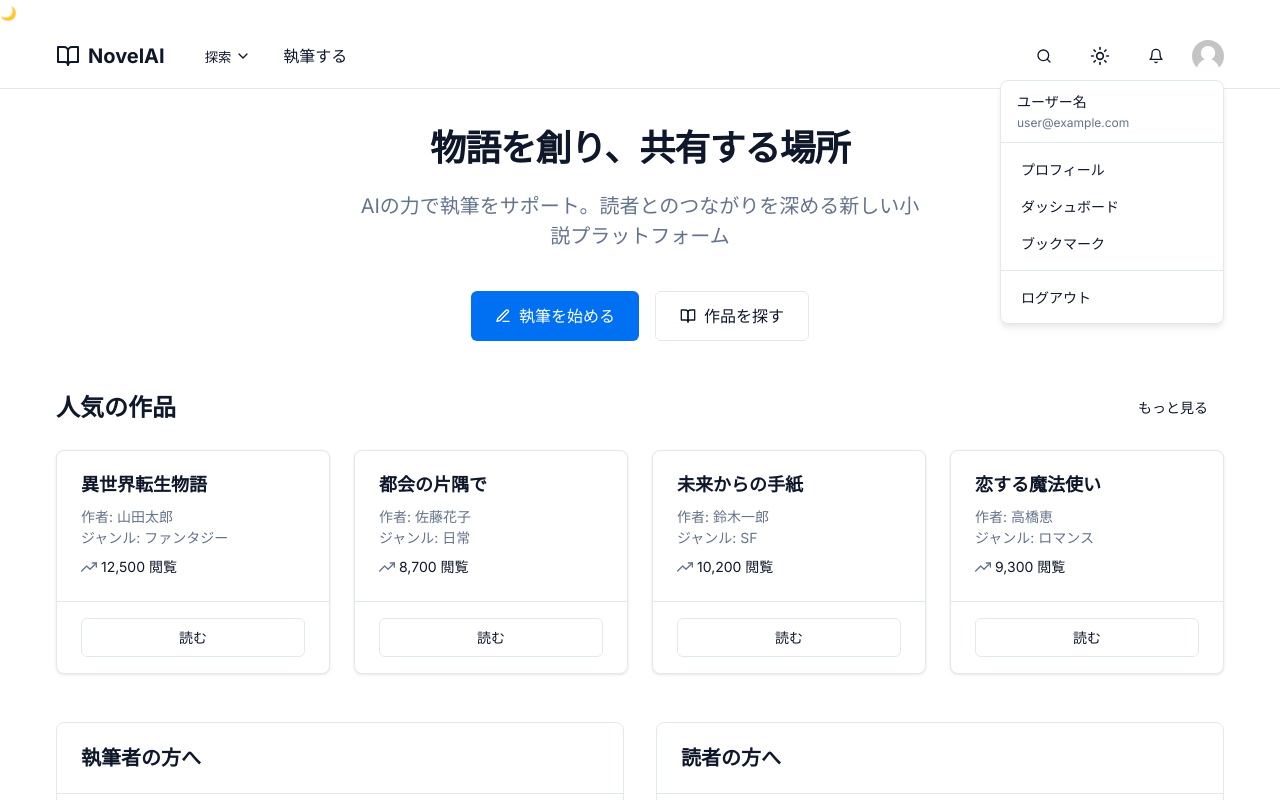
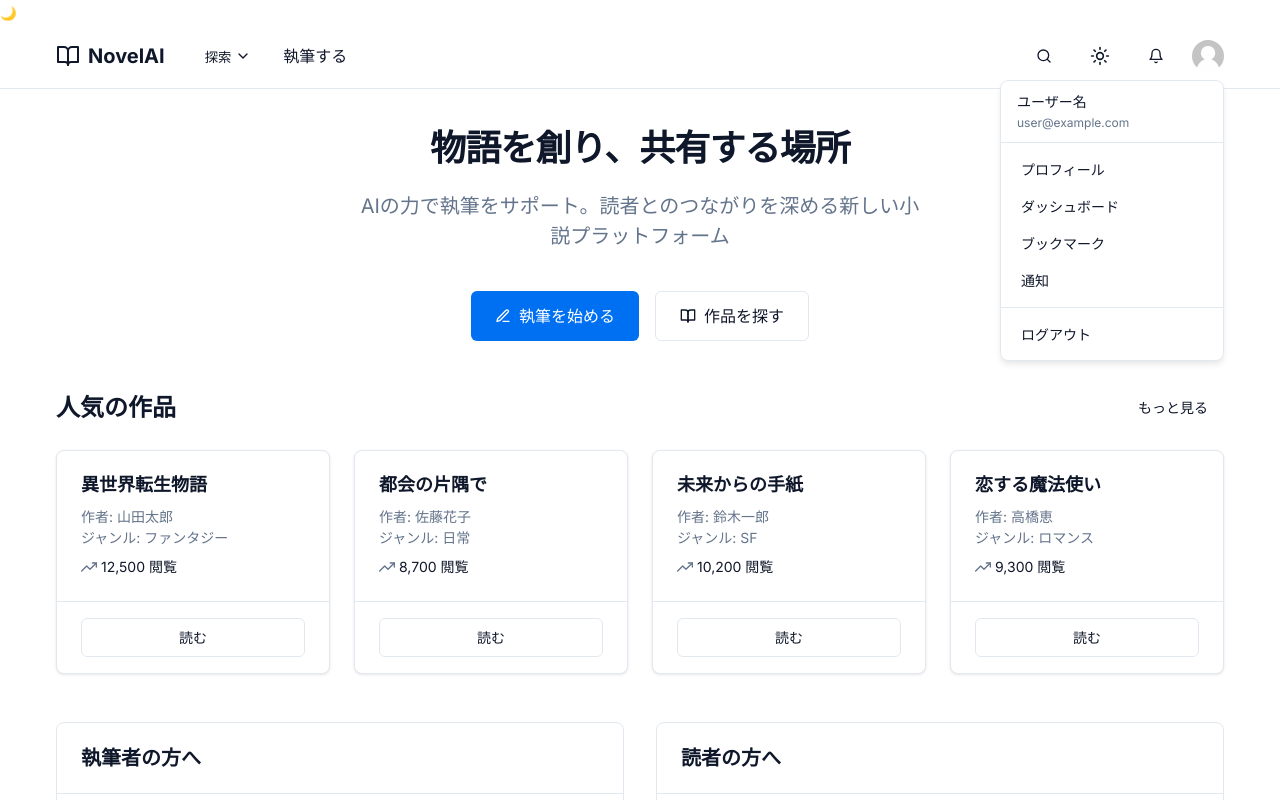
Before and after one commit to U-22-contest/frontend, a Next.js app in the folder dokkai-craft/: page / in a window 1280 px wide. Both pictures are taken after a click on the button 1208 px from the left and 56 px from the top of the page. Shown: the top 800 px of the page. Built offline with nearby package versions, Linux system fonts and the light colour scheme.

Commit message:
fix: headerのz-index、通知への画面遷移

```diff
--- a/dokkai-craft/src/components/navbar.tsx
+++ b/dokkai-craft/src/components/navbar.tsx
@@ -9,7 +9,8 @@ import { useRouter } from "next/navigation";
 // 仮のユーザー認証状態
 const isAuthenticated = true
 
-export default function Navbar() {const router = useRouter();
+export default function Navbar() {
+  const router = useRouter();
   const [isSearchOpen, setIsSearchOpen] = useState(false)
   const [isMenuOpen, setIsMenuOpen] = useState(false)
   const [isExploreDropdownOpen, setIsExploreDropdownOpen] = useState(false)
@@ -72,6 +73,8 @@ export default function Navbar() {const router = useRouter();
         borderBottom: "1px solid var(--border-color)",
         backgroundColor: "var(--bg-translucent)",
         backdropFilter: "blur(8px)",
+        position: "relative",
+        zIndex: 1000,
       }}
     >
       <div
@@ -175,15 +178,15 @@ export default function Navbar() {const router = useRouter();
                   {isExploreDropdownOpen && (
                     <div
                       style={{
-                        position: "absolute",
-                        top: "100%",
-                        left: 0,
+                        position: "fixed", // ←ここをabsoluteからfixedに
+                        top: "80px", // headerの高さ分だけ下げる（必要に応じて調整）
+                        left: "calc(50% - 250px)", // 画面中央にしたい場合。必要に応じて調整
                         backgroundColor: "var(--bg-color)",
                         border: "1px solid var(--border-color)",
                         borderRadius: "0.5rem",
                         boxShadow: "0 4px 6px -1px rgba(0, 0, 0, 0.1)",
                         width: "500px",
-                        zIndex: 50,
+                        zIndex: 9999,
                         padding: "1rem",
                       }}
                     >
@@ -412,6 +415,7 @@ export default function Navbar() {const router = useRouter();
                   cursor: "pointer",
                   color: "var(--icon-color)",
                 }}
+                onClick={() => router.push("/notifications")}
               >
                 <svg
                   xmlns="http://www.w3.org/2000/svg"
@@ -489,7 +493,7 @@ export default function Navbar() {const router = useRouter();
                       border: "1px solid var(--border-color)",
                       borderRadius: "0.5rem",
                       boxShadow: "0 4px 6px -1px rgba(0, 0, 0, 0.1)",
-                      zIndex: 50,
+                      zIndex: 9999,
                       marginTop: "0.5rem",
                     }}
                   >
@@ -544,6 +548,20 @@ export default function Navbar() {const router = useRouter();
                         onClick={() => setIsUserDropdownOpen(false)}
                       >
                         ブックマーク
+                      </Link>
+                      <Link
+                        href="/notifications"
+                        style={{
+                          display: "block",
+                          padding: "0.5rem 0.75rem",
+                          borderRadius: "0.25rem",
+                          fontSize: "0.875rem",
+                          textDecoration: "none",
+                          color: "inherit",
+                        }}
+                        onClick={() => setIsUserDropdownOpen(false)}
+                      >
+                        通知
                       </Link>
                     </div>
                     <div style={{ height: "1px", backgroundColor: "var(--border-color)" }} />
@@ -670,7 +688,7 @@ export default function Navbar() {const router = useRouter();
             maxWidth: "24rem",
             backgroundColor: "var(--bg-color)",
             boxShadow: "-4px 0 6px -1px rgba(0, 0, 0, 0.1)",
-            zIndex: 100,
+            zIndex: 9998,
             padding: "1.5rem",
             overflowY: "auto",
           }}
```
Lines whose indentation alone changed are shown as unchanged.
